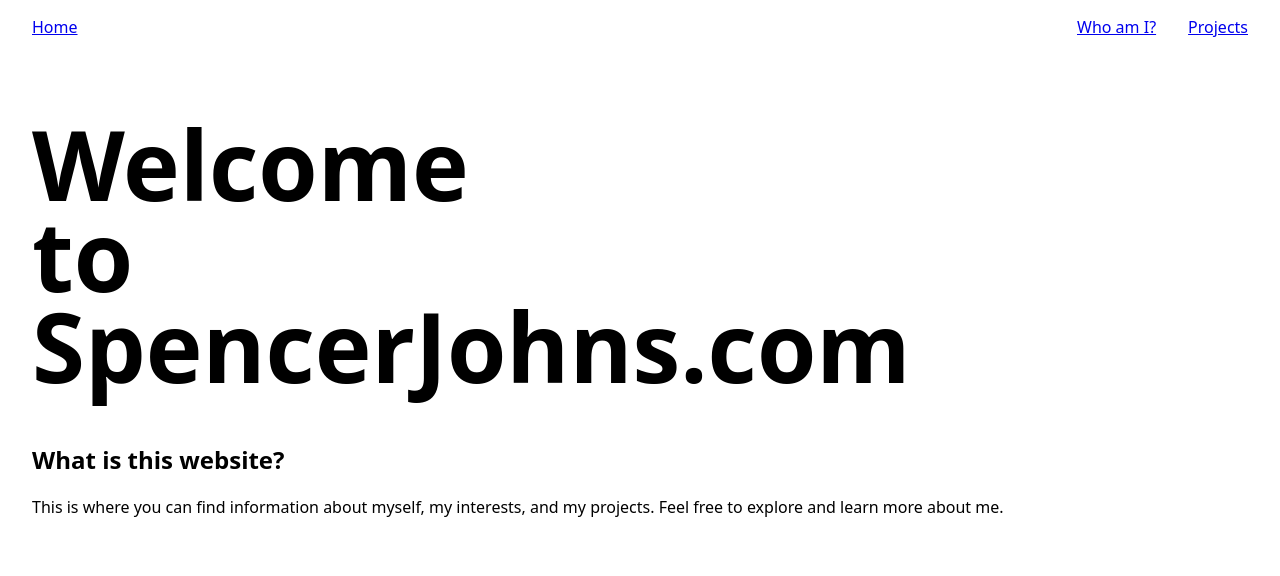
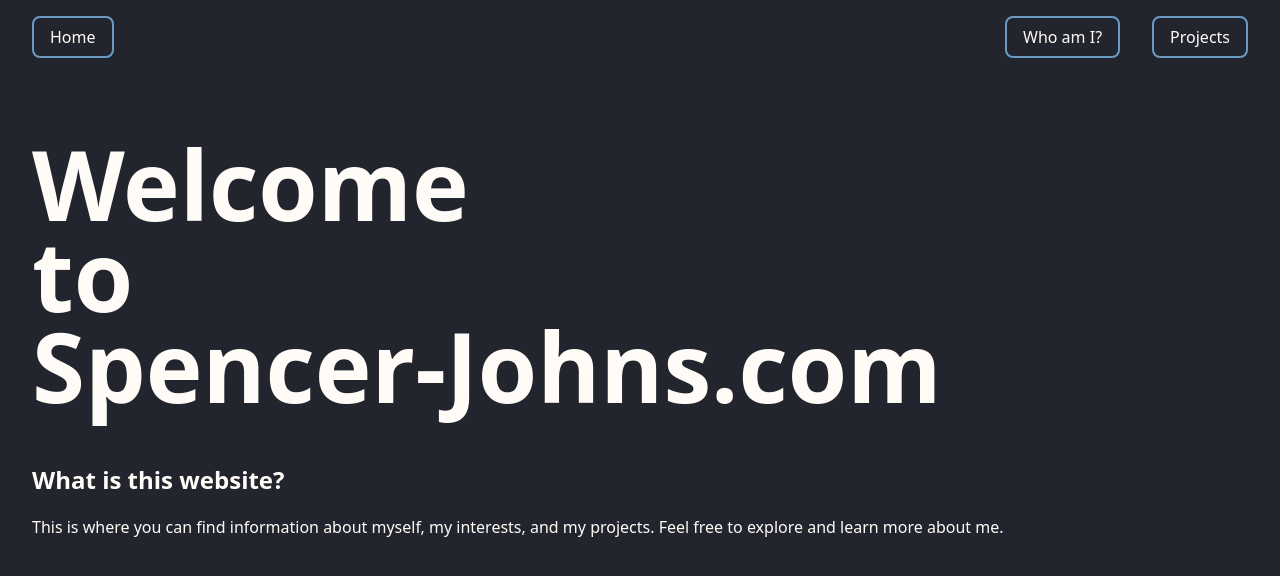
Before and after one commit to Spezzdidly/sjohns-webpage, a website: page public/index.html in a window 1280 px wide. Drawn offline with Linux system fonts and the light colour scheme.

Commit message:
Added simple color scheme to webpage, added borders to top bar links.

```diff
--- a/css/styles.css
+++ b/css/styles.css
@@ -3,7 +3,9 @@ body {
     margin: 0;
     display: grid;
     grid-template-rows: auto 1fr;
+    color: #fffcf7;
     font-family: system-ui, -apple-system, "Segoe UI", sans-serif;
+    background-color: #23252e;
 }
 
 #topBar {
@@ -11,11 +13,20 @@ body {
     justify-content: space-between;
     align-items: center;
     padding: 1rem 2rem;
+
 }
 
 #pageLinks {
     display: flex;
     gap: 2rem;
+}
+
+#topBar a {
+    padding: 0.5rem 1rem;
+    border: 2px solid #6b9ac4;
+    border-radius: 0.5rem;
+    text-decoration: none;
+    color: #fffcf7;
 }
 
 main {
--- a/public/index.html
+++ b/public/index.html
@@ -21,7 +21,7 @@
         <h1>
           <span>Welcome</span>
           <span>to</span>
-          <span>SpencerJohns.com</span>
+          <span>Spencer-Johns.com</span>
         </h1>
       </section>
 
```
